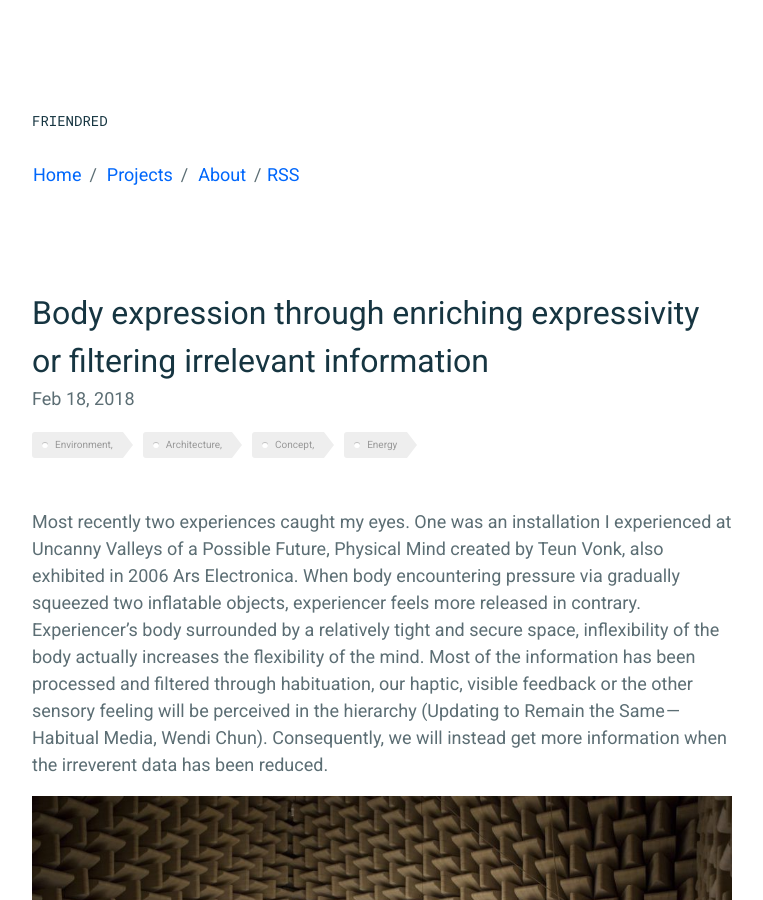
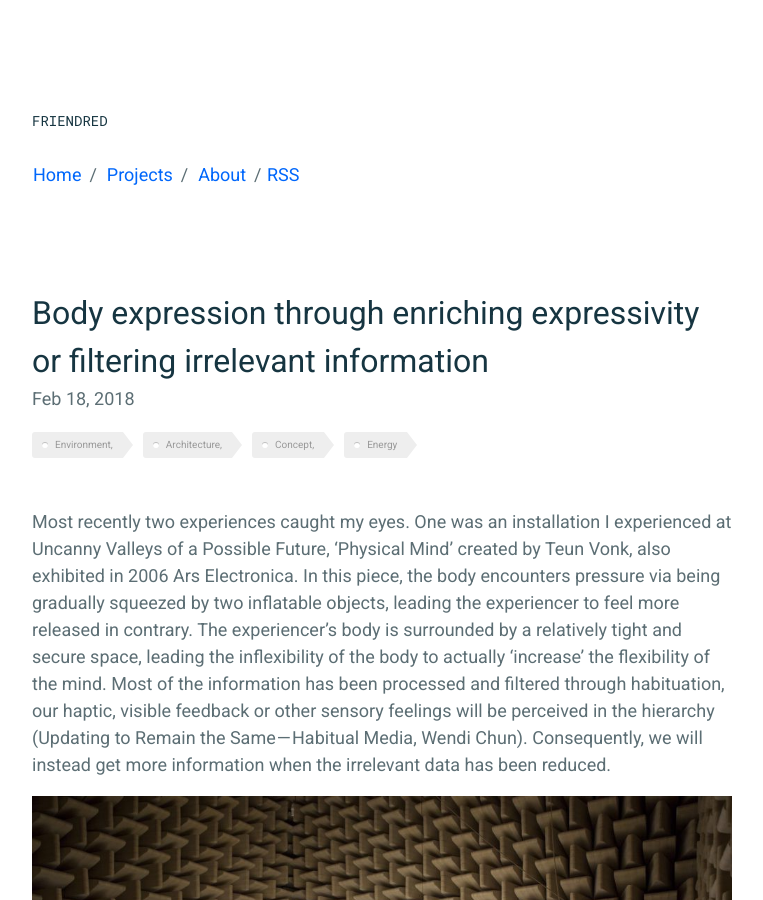
Before and after one commit to apadonovan/friendred_blog, a Jekyll site: the page built from _posts/2018-02-18-body-expression-through-enriching-expressivity-or-filtering-irrelevant-information.md, in a window 1280 px wide and 900 px high. Shown: the whole window, without its empty margins (258-1021 px from the left). Built offline with Jekyll 4.4.1, drawn with Linux system fonts in a browser that asks for light colours.

Commit message:
Update 2018-02-18-body-expression-through-enriching-expressivity-or-filtering-irrelevant-information.md

```diff
--- a/_posts/2018-02-18-body-expression-through-enriching-expressivity-or-filtering-irrelevant-information.md
+++ b/_posts/2018-02-18-body-expression-through-enriching-expressivity-or-filtering-irrelevant-information.md
@@ -7,7 +7,7 @@ tags: Environment, Architecture, Concept, Energy
 comments: true
 ---
 
-Most recently two experiences caught my eyes. One was an installation I experienced at Uncanny Valleys of a Possible Future, Physical Mind created by Teun Vonk, also exhibited in 2006 Ars Electronica. When body encountering pressure via gradually squeezed two inflatable objects, experiencer feels more released in contrary. Experiencer’s body surrounded by a relatively tight and secure space, inflexibility of the body actually increases the flexibility of the mind. Most of the information has been processed and filtered through habituation, our haptic, visible feedback or the other sensory feeling will be perceived in the hierarchy (Updating to Remain the Same — Habitual Media, Wendi Chun). Consequently, we will instead get more information when the irreverent data has been reduced.
+Most recently two experiences caught my eyes. One was an installation I experienced at Uncanny Valleys of a Possible Future, 'Physical Mind' created by Teun Vonk, also exhibited in 2006 Ars Electronica. In this piece, the body encounters pressure via being gradually squeezed by two inflatable objects, leading the experiencer to feel more released in contrary. The experiencer’s body is surrounded by a relatively tight and secure space, leading the inflexibility of the body to actually 'increase' the flexibility of the mind. Most of the information has been processed and filtered through habituation, our haptic, visible feedback or other sensory feelings will be perceived in the hierarchy (Updating to Remain the Same — Habitual Media, Wendi Chun). Consequently, we will instead get more information when the irrelevant data has been reduced.
 
 <img src="/friendred_blog/assets/images/Teun-Vonk.jpeg">
 
```
